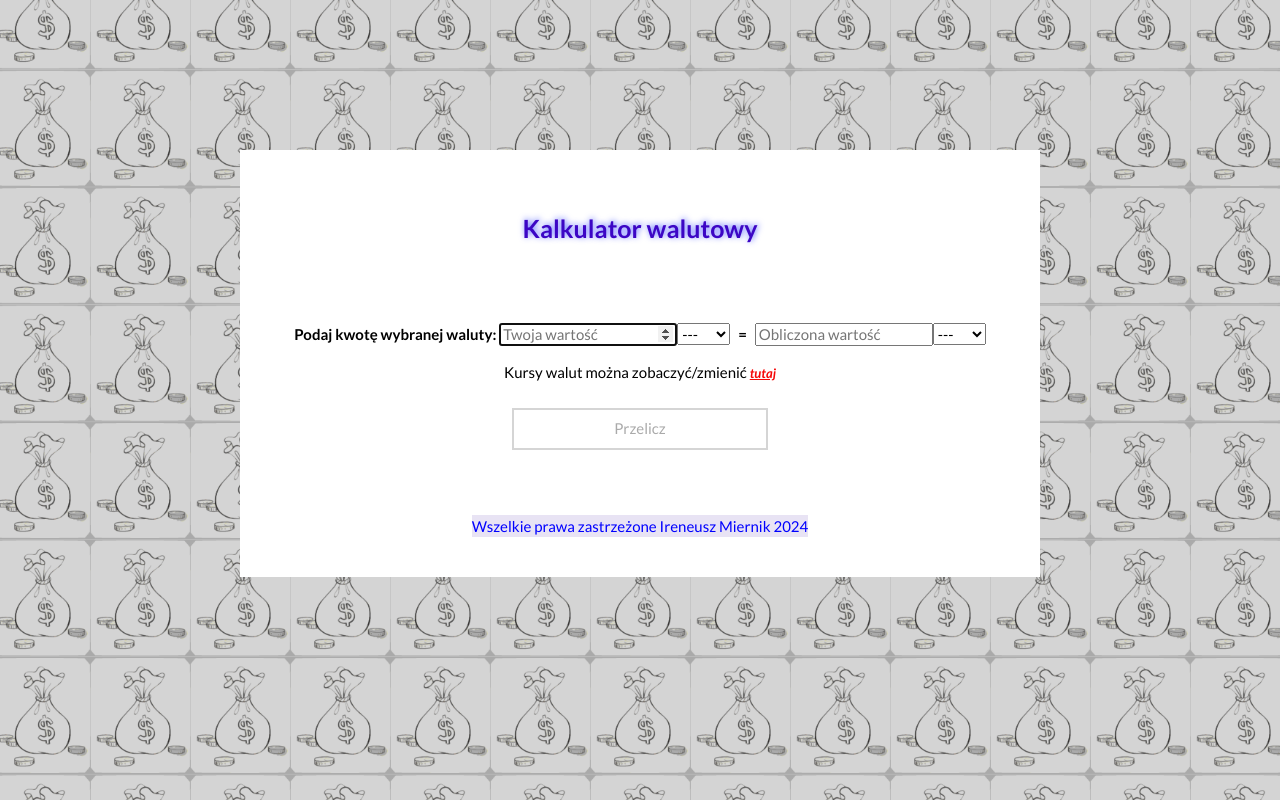
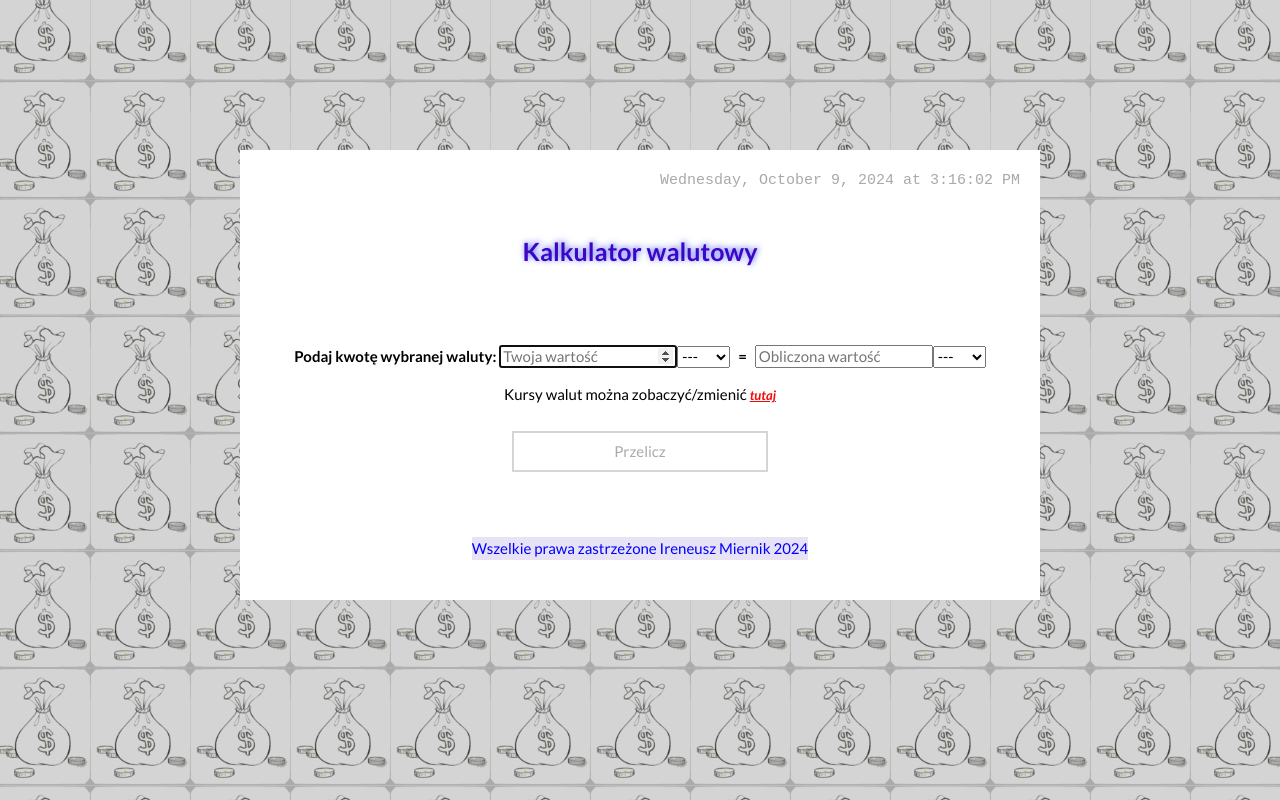
Before and after one commit to irekmiernik/currency-conventer-react, a React (Create React App) app: page / in a window 1280 px wide. Built offline with nearby package versions, Linux system fonts and the light colour scheme.

Commit message:
Adding  new component with current date and time

```diff
--- a/src/App.js
+++ b/src/App.js
@@ -5,6 +5,7 @@
 import Calculator from "./Container/Calculator";
 import Curriencies from "./Container/Curriencies";
 import Rates from "./Container/Rates";
+import Timer from "./Container/Timer";
 
 const initialRatesTable = [
   { id: 0, curriency: "---", rate: 0.00 },
@@ -38,6 +39,7 @@
 
   return (
     <Container>
+      <Timer />
       <Header title="Kalkulator walutowy" />
       {screen
         ? <Rates curriencies={<Curriencies ratesTable={ratesTable} />} toggleScreen={toggleScreen}
--- /dev/null
+++ b/src/Container/Timer/index.js
@@ -0,0 +1,28 @@
+import { useState, useEffect } from "react";
+import "./style.css";
+
+const Timer = () => {
+
+  const [date, setDate] = useState(new Date());
+
+  const options = {
+    weekday: "long",
+    hour: "numeric",
+    minute: "numeric",
+    second: "numeric",
+    day: "numeric",
+    month: "long",
+    year: "numeric"
+  };
+
+  const dateFormat = new Intl.DateTimeFormat(undefined, options);
+
+  useEffect(() => {
+    const id = setInterval(() => { setDate(new Date()) }, 1000);
+    return () => clearInterval(id);
+  }, []);
+
+  return <p className="timer">{dateFormat.format(date)}</p>
+};
+
+export default Timer;
--- /dev/null
+++ b/src/Container/Timer/style.css
@@ -0,0 +1,6 @@
+.timer {
+  text-align: right;
+  font-family: monospace;
+  color: darkgray;
+  margin: 0;
+}
```
